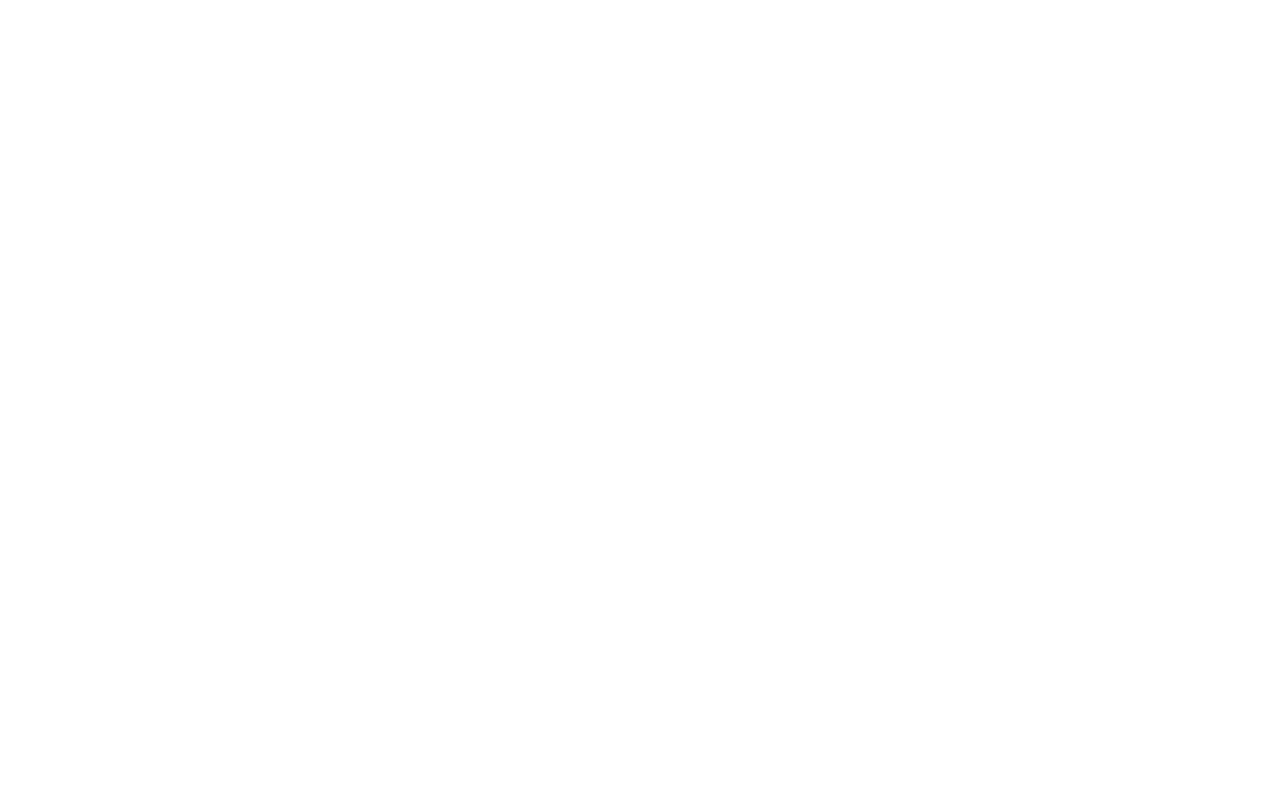
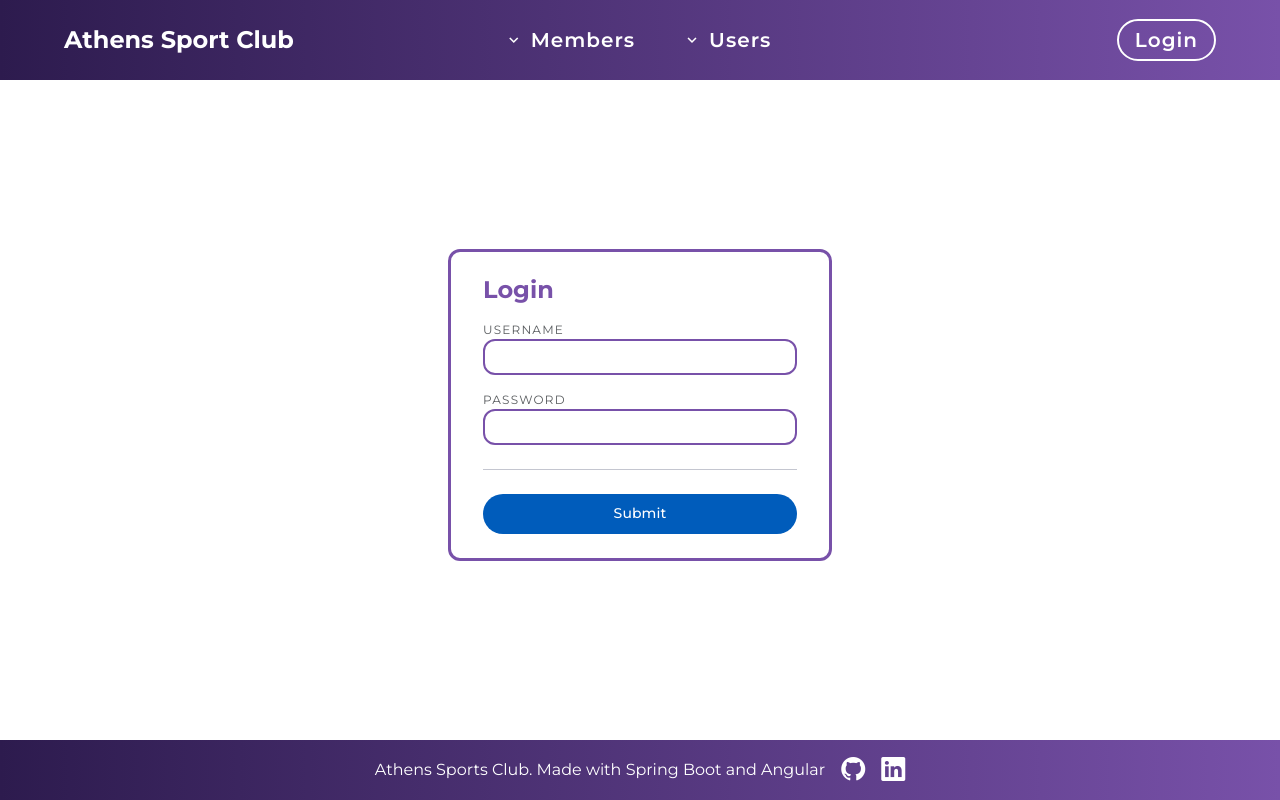
Before and after one commit to StefanosMotsos/sport-club-ui, an Angular app: page /login in a window 1280 px wide. Before the commit this address led to /. Built offline with nearby package versions, Linux system fonts and the light colour scheme.

Commit message:
feat: added login page

```diff
--- a/src/app/app.routes.ts
+++ b/src/app/app.routes.ts
@@ -1,6 +1,7 @@
 import { Routes } from '@angular/router';
 import {Layout} from './core/layout/layout/layout';
 import {Landing} from './pages/landing/landing';
+import {Login} from './pages/login/login';
 
 export const routes: Routes = [
   {
@@ -8,6 +9,7 @@
     component: Layout,
     children: [
       { path: '', component: Landing },
+      { path: 'login', component: Login },
     ]
   }
 ];
--- a/src/app/core/layout/header/header.html
+++ b/src/app/core/layout/header/header.html
@@ -1,5 +1,5 @@
 <header class="header fixed-top">
-  <span class="fs-4 fw-bold text-white">Athens Sport Club</span>
+  <span routerLink="/" class="fs-4 fw-bold text-white" role="button">Athens Sport Club</span>
   <div class="d-flex align-items-center justify-content-center gap-1">
     <button matButton class="dropdown-btn btn bg-transparent border-0 text-white px-4 py-2 fw-semibold fs-5">
       <span>Members</span>
@@ -11,7 +11,9 @@
     </button>
   </div>
   <div class="d-flex justify-content-end">
-    <a class="login-btn btn bg-transparent border border-white border-2 text-white rounded-pill px-3 py-1 fw-semibold fs-5">
+    <a
+      routerLink="/login"
+      class="login-btn btn bg-transparent border border-white border-2 text-white rounded-pill px-3 py-1 fw-semibold fs-5">
       Login
     </a>
   </div>
--- a/src/app/core/layout/header/header.ts
+++ b/src/app/core/layout/header/header.ts
@@ -1,12 +1,14 @@
 import { Component } from '@angular/core';
 import {MatButton} from '@angular/material/button';
 import {MatIcon} from '@angular/material/icon';
+import {RouterLink} from '@angular/router';
 
 @Component({
   selector: 'app-header',
   imports: [
     MatButton,
-    MatIcon
+    MatIcon,
+    RouterLink
   ],
   templateUrl: './header.html',
   styleUrl: './header.css',
--- a/src/app/pages/landing/landing.css
+++ b/src/app/pages/landing/landing.css
@@ -1,7 +1,3 @@
 .hero {
   background: #1e3a5f;
 }
-
-.landing {
-  margin-top: 90px;
-}
--- a/src/app/pages/landing/landing.html
+++ b/src/app/pages/landing/landing.html
@@ -1,4 +1,4 @@
-<main class="landing">
+<main>
   <div class="hero text-center text-white py-5 px-3">
     <h1 class="fw-medium">Welcome to Athens Sports Club</h1>
     <p class="mx-auto mb-4" style="max-width: 480px; opacity: 0.85;">
--- /dev/null
+++ b/src/app/pages/login/login.css
@@ -0,0 +1,16 @@
+.form-card {
+  border: 3px solid var(--purple);
+  border-radius: 12px;
+  padding: 2rem;
+  max-width: 24rem;
+}
+
+input {
+  border: 2px solid var(--purple);
+  border-radius: 12px;
+}
+
+input:focus {
+  outline: none;
+  box-shadow: 0 0 0 2px rgba(120, 81, 169, 0.2);
+}
--- /dev/null
+++ b/src/app/pages/login/login.html
@@ -0,0 +1,15 @@
+<main class="main d-flex align-items-center justify-content-center">
+  <form class="form-card py-4 w-100 d-flex flex-column">
+    <h1 class="fs-4 fw-bold text-purple mb-3">Login</h1>
+    <div class="d-flex flex-column g-2 mb-3">
+      <label class="label-field text-muted">USERNAME</label>
+      <input type="text" class="text-secondary p-1">
+    </div>
+    <div class="d-flex flex-column g-1 mb-4">
+      <label class="label-field text-muted">PASSWORD</label>
+      <input type="text" class="text-secondary p-1">
+    </div>
+    <mat-divider/>
+    <button matButton="filled" class="mt-4">Submit</button>
+  </form>
+</main>
--- a/src/styles.css
+++ b/src/styles.css
@@ -12,4 +12,20 @@
 
 * {
   font-family: 'Montserrat', sans-serif;
+  margin: 0;
+  padding: 0;
+  box-sizing: border-box;
 }
+
+body {
+  padding-top: 90px;
+}
+
+.main {
+  min-height: calc(100vh - 90px - 80px);
+}
+
+.label-field {
+  font-size: 0.75rem;
+  letter-spacing: 0.1em;
+}
```
Also changed, not shown: src/app/pages/login/login.ts (added, +14 -0 lines), 1 other file (tests, documents, lock files or other folders).
